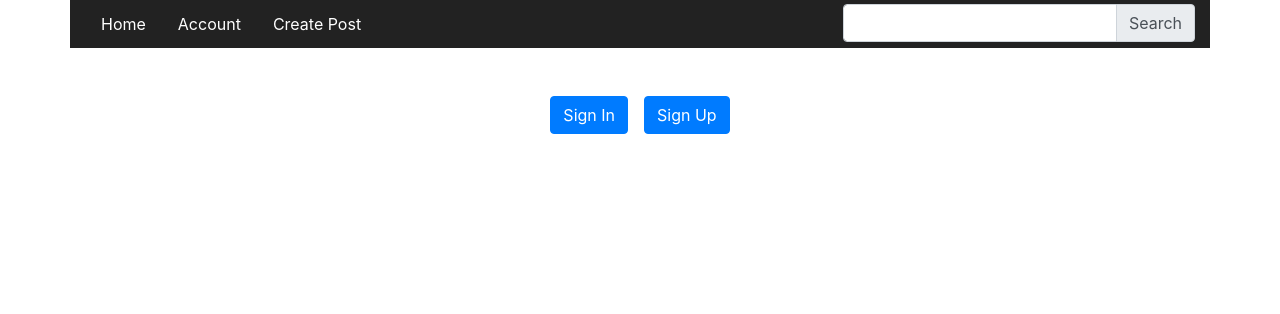
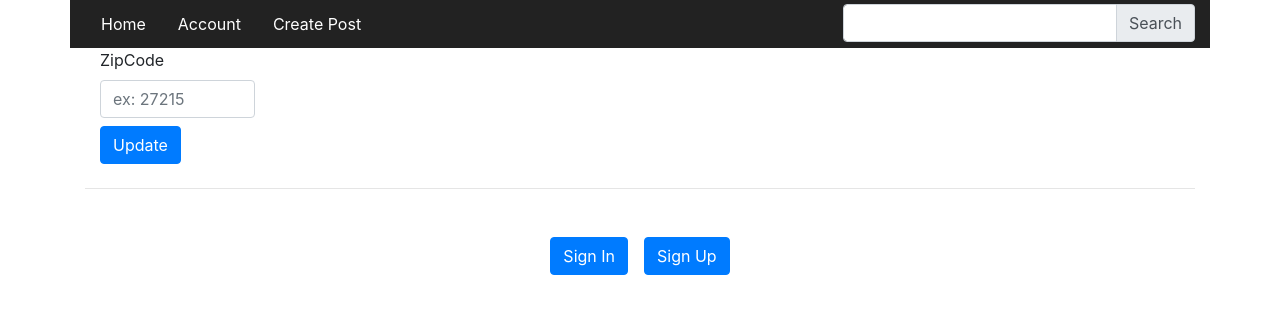
Before and after one commit to Irantwomiles/SellEasy, a React (Create React App) app in the folder client/: page /account in a window 1280 px wide. Shown: the top 314 px of the page. Built offline with nearby package versions, Linux system fonts and the light colour scheme.

Commit message:
zipcode changes

```diff
--- a/client/src/components/Account.js
+++ b/client/src/components/Account.js
@@ -92,26 +92,41 @@ function Account() {
                 <Row>
                     <Col sm={3} style={{backgroundColor: "rgb(247,247,249)"}}>
                         <Row className="mt-3 ml-1">
-                            <p style={{fontWeight: "bold", }}>Email</p>
-                            <p style={{marginLeft: "5px"}}>{cookies.get('email')}</p>
+                            <p style={{fontWeight: "bold" }}>Email</p>
+                            <p style={{marginLeft: "5px"}}>{data[0].email}</p>
                         </Row>
-                        <Row className="ml-1">
-                            <Form>
-                                <Form.Row>
-                                    <Form.Group as={Col} controlId="formFirstLast">
-                                        <Form.Label>ZipCode</Form.Label>
-                                        <Form.Control type="number" onChange={(e) => {setZip(e.target.value)}} placeholder={cookies.get("zipcode") ? cookies.get("zipcode") : "ex: 27215"} value={zip}/>
-                                    </Form.Group>
-                                </Form.Row>
-                            </Form>
-                            {/* <p style={{fontWeight: "bold", }}>Zip Code:</p>
-                            <p style={{marginLeft: "5px"}}>{cookies.get('zipcode')}</p> */}
-                        </Row>
-                        <Row className="ml-1">
-                            <Button variant="danger" onClick={logout}>
+
+                        <Form>
+                            <Form.Row className="align-items-center">
+                                <Col xs="auto">
+                                <Form.Label htmlFor="inlineFormInput">
+                                    ZipCode
+                                </Form.Label>
+                                <Form.Control
+                                    className="mb-2"
+                                    id="inlineFormInput"
+                                    type="number"
+                                    onChange={(e) => {setZip(e.target.value)}}
+                                    placeholder={cookies.get("zipcode") ? cookies.get("zipcode") : "ex: 27215"}
+                                />
+                                </Col>
+                                <Col xs="auto">
+                                <Button className="mb-2"
+                                    onClick={() => {
+                                        if(zip.length !== 0) {
+                                            cookies.set("zipcode", Number.parseInt(zip), {path: '/'})
+                                        }
+                                    }}
+                                >
+                                    Update
+                                </Button>
+                                </Col>
+                            </Form.Row>
+
+                            <Button className="mt-5" variant="danger" onClick={logout}>
                                 Logout
                             </Button>
-                        </Row>
+                        </Form>
                     </Col>
                 </Row>
                 :
@@ -119,18 +134,42 @@ function Account() {
                 <Row>
                     <Col sm={3} style={{backgroundColor: "rgb(247,247,249)"}}>
                         <Row className="mt-3 ml-1">
-                            <p style={{fontWeight: "bold", }}>Email</p>
+                            <p style={{fontWeight: "bold" }}>Email</p>
                             <p style={{marginLeft: "5px"}}>{data[0].email}</p>
                         </Row>
-                        <Row className="ml-1">
-                            <p style={{fontWeight: "bold", }}>Zip Code:</p>
-                            <p style={{marginLeft: "5px"}}>{data[0].zip}</p>
-                        </Row>
-                        <Row className="ml-1">
-                            <Button variant="danger" onClick={logout}>
+
+                        <Form>
+                            <Form.Row className="align-items-center">
+                                <Col xs="auto">
+                                <Form.Label htmlFor="inlineFormInput">
+                                    ZipCode
+                                </Form.Label>
+                                <Form.Control
+                                    className="mb-2"
+                                    id="inlineFormInput"
+                                    type="number"
+                                    onChange={(e) => {setZip(e.target.value)}}
+                                    placeholder={cookies.get("zipcode") ? cookies.get("zipcode") : "ex: 27215"}
+                                    value={zip}
+                                />
+                                </Col>
+                                <Col xs="auto">
+                                <Button className="mb-2"
+                                    onClick={() => {
+                                        if(zip.length !== 0) {
+                                            cookies.set("zipcode", Number.parseInt(zip), {path: '/'})
+                                        }
+                                    }}
+                                >
+                                    Update
+                                </Button>
+                                </Col>
+                            </Form.Row>
+
+                            <Button className="mt-5" variant="danger" onClick={logout}>
                                 Logout
                             </Button>
-                        </Row>
+                        </Form>
                     </Col>
                     <Col sm={9} style={{border: "1px solid black"}}>
                         {
@@ -148,14 +187,42 @@ function Account() {
                 </Row>
 
                 :
+                <>
+                    <Form>
 
-                <Row className="justify-content-md-center mt-5">
+                            <Col sm={2} xs="auto">
+                                <Form.Label>
+                                    ZipCode
+                                </Form.Label>
+                                <Form.Control
+                                    className="mb-2"
+                                    type="number"
+                                    onChange={(e) => {setZip(e.target.value)}}
+                                    placeholder={cookies.get("zipcode") ? cookies.get("zipcode") : "ex: 27215"}
+                                    value={zip}
+                                />
+                            </Col>
+                            <Col xs="auto">
+                            <Button className="mb-2"
+                                onClick={() => {
+                                    if(zip.length !== 0) {
+                                        cookies.set("zipcode", Number.parseInt(zip), {path: '/'})
+                                    }
+                                }}
+                            >
+                                Update
+                            </Button>
+                            </Col>
 
-                    <Button className="mr-2" onClick={() => {history.push('/signin')}}>Sign In</Button>
-                    <Button className="ml-2" onClick={() => {history.push('/signup')}}>Sign Up</Button>
+                    </Form>
 
-                </Row>
+                    <hr></hr>
 
+                    <Row className="justify-content-md-center mt-5">
+                        <Button className="mr-2" onClick={() => {history.push('/signin')}}>Sign In</Button>
+                        <Button className="ml-2" onClick={() => {history.push('/signup')}}>Sign Up</Button>
+                    </Row>
+                </>
             }
 
         </Container>
--- a/client/src/components/CreatePost.js
+++ b/client/src/components/CreatePost.js
@@ -62,6 +62,12 @@ function CreatePost() {
 
     }
 
+    function loggedIn() {
+        if(cookies.get("email") && cookies.get("token")) return true;
+
+        return false;
+    }
+
     return (
         <Container>
             <Form>
--- a/client/src/components/ViewallGarageSales.js
+++ b/client/src/components/ViewallGarageSales.js
@@ -1,18 +1,24 @@
 import React, {useState, useEffect} from 'react';
 import axios from 'axios';
 import { Container, Row, Card, Alert } from 'react-bootstrap';
+import Cookies from 'universal-cookie';
 
 function ViewallGarageSales(){
 
     const [data, setData] = useState([]);
     const [loading, setLoading] = useState(true);
     const [zipcode, setZipcode] = useState();
+    const cookies = new Cookies();
 
-    const GET_RECENT_DATA_URL = "http://localhost:5000/api/post/latest/27213";
+    const GET_RECENT_DATA_URL = `http://localhost:5000/api/post/latest/${cookies.get("zipcode") ? cookies.get("zipcode") : "27215"}`;
 
     useEffect(() => {
 
-        // setZipcode(27215);
+        console.log("this is getting called");
+
+        if(!cookies.get("zipcode")) {
+            cookies.set("zipcode", "-1", {path: "/"});
+        }
 
         (async () => {
 
@@ -43,7 +49,7 @@ function ViewallGarageSales(){
            {
             loading || data.length === 0 ?
                 <Alert className="mt-3" variant="dark">
-                    It looks like there are no posts to see right now, please come back later!
+                    It looks like there are no posts to see right now on zipcode {cookies.get("zipcode")}, please come back later!
                 </Alert>
             :
 
```
Also changed, not shown: 1 other file (tests, documents, lock files or other folders).
